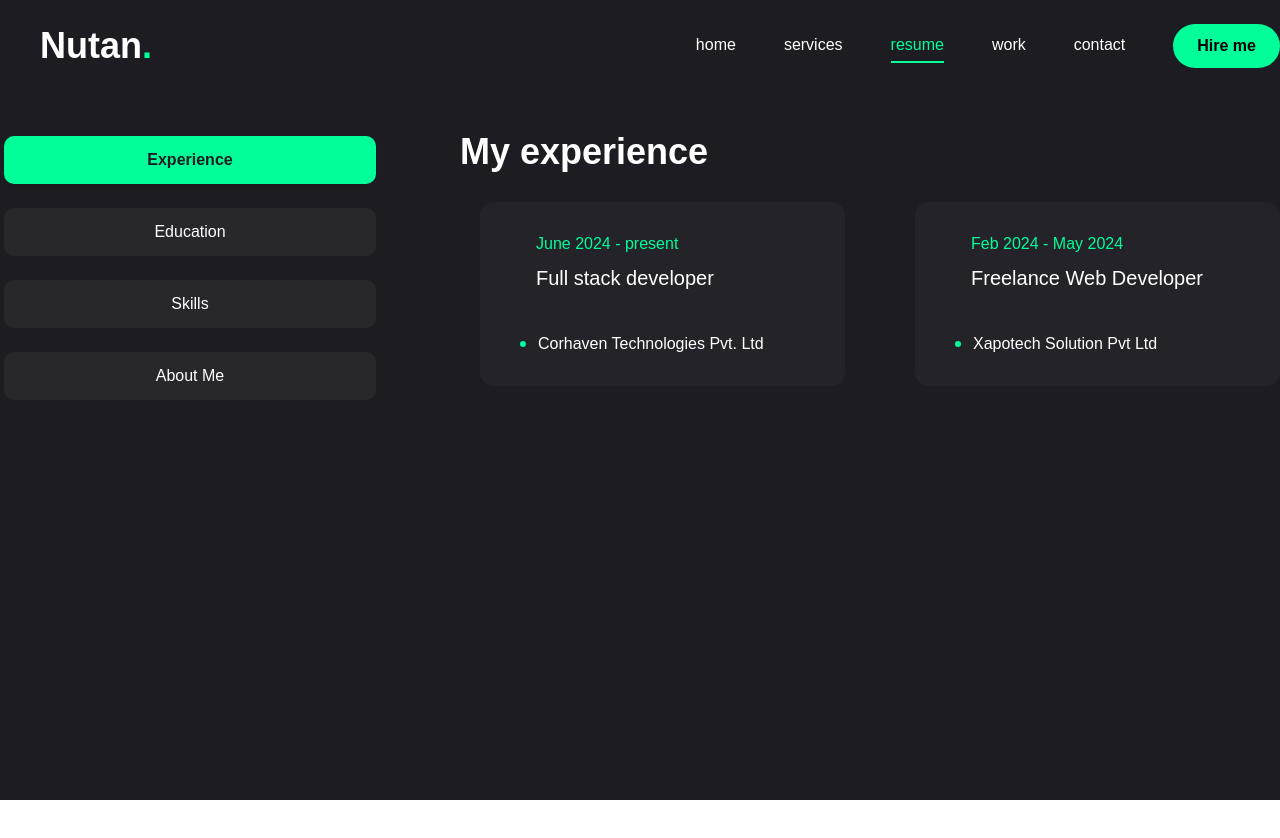
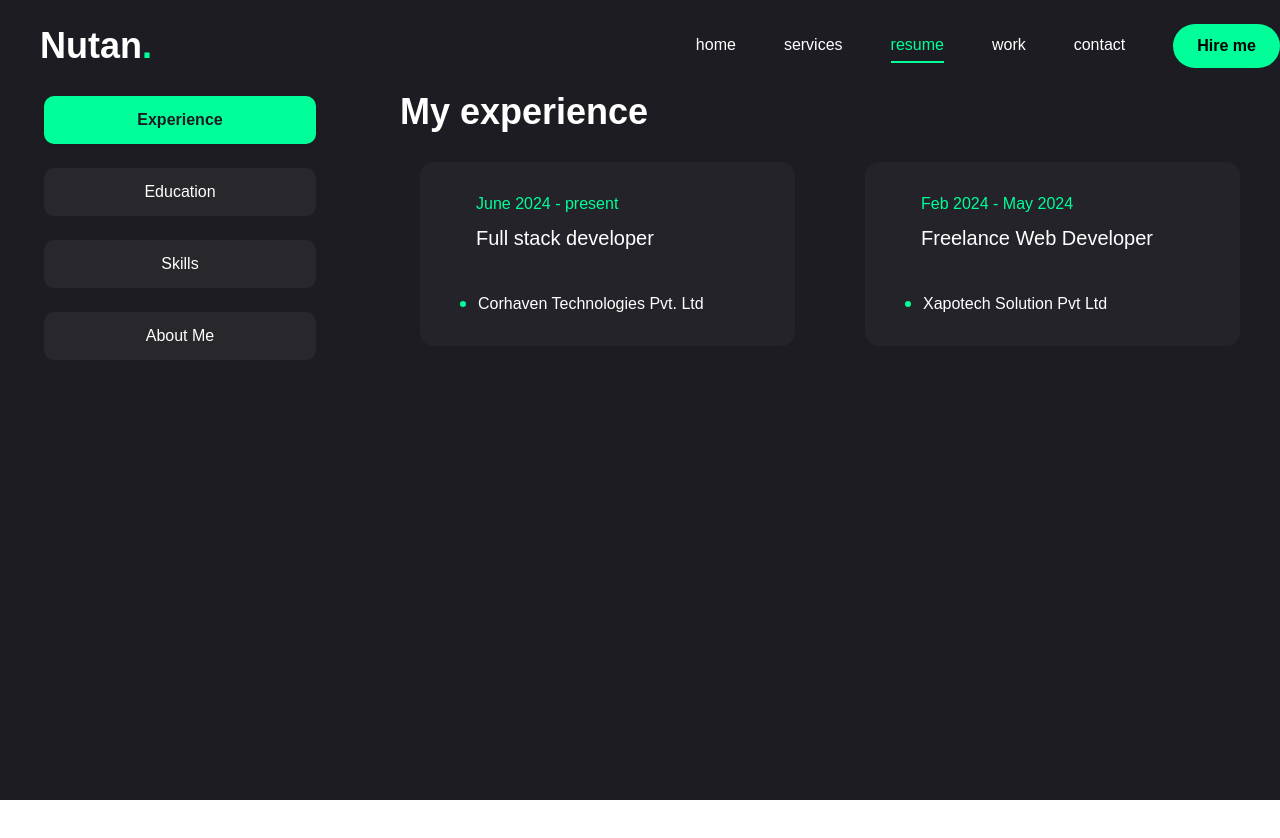
Before and after one commit to gnutan181/Portfolio-Nextjs, a Next.js app: page /resume in a window 1280 px wide. Shown: the top 838 px of the page. Before the commit the page ends 800 px from the top, so only its background shows below. Built offline with nearby package versions, Linux system fonts and the light colour scheme.

Commit message:
Initial commit

```diff
--- a/app/resume/page.jsx
+++ b/app/resume/page.jsx
@@ -220,20 +220,28 @@ const skillsData = [
         ease:"easeIn"
       }
     }}
-    className="min-h-[80vh] flex items-center justify-center py-12 xl:py-0"
+    // className="min-h-[80vh] flex items-center justify-center py-12 xl:py-0"
+          className="min-h-screen w-full overflow-x-hidden px-4 py-12 xl:py-0"
+
     >
-      <div className="container mx-auto">
+      {/* <div className="container mx-auto"> */}
+            <div className="container mx-auto max-w-[1200px]">
+
         <Tabs
         defaultValue="experience"
         className=" flex flex-col xl:flex-row gap-[60px] "
         >
-          <TabsList className="flex flex-col w-full max-w-[380px] mx-auto xl:mx-0 gap-6 ">
+          {/* <TabsList className="flex flex-col w-full max-w-[380px] mx-auto xl:mx-0 gap-6 "> */}
+                    <TabsList className="flex flex-col w-full xl:w-[280px] shrink-0 mx-auto xl:mx-0 gap-6">
+
             <TabsTrigger value="experience" className="hover:text-accent">Experience</TabsTrigger>
             <TabsTrigger value="education" className="hover:text-accent">Education</TabsTrigger>
             <TabsTrigger value="skills" className="hover:text-accent">Skills</TabsTrigger>
              <TabsTrigger value="about" className="hover:text-accent">About Me</TabsTrigger>
           </TabsList>
-          <div className="min-h-[70vh] w-full">
+          {/* <div className="min-h-[70vh] w-full"> */}
+                    <div className="flex-1 min-h-[70vh] w-full max-w-full overflow-x-hidden">
+
             {/*  experience */}
           <TabsContent value="experience" className="w-full sm:mx-5">
             <div className="flex flex-col gap-[30px] text-center xl:text-left">
@@ -296,35 +304,7 @@ h-[184px] py-6 px-10 rounded-xl flex flex-col justify-center items-center lg:ite
               </ScrollArea>
             </div>
           </TabsContent>
-          {/* skills */}
-          {/* <TabsContent value="skills" className="w-full">
 
-             <div className="flex flex-col gap-[30px] sm:px-2"
-             >
-             <h3 className="text-4xl font-bold sm:mx-2">{skills.title}</h3>
-
-             <p className="max-w-[600px] text-white/60 mx-auto xl:mx-0">{skills.description}</p>
-             <ul className="grid grid-cols-2 sm:grid-cols-3 sm:mx-3 md:grid-cols-4 xl:gap-[30px] " >
-              {skills.skillList.map((skill,index)=>{
-return <li key={index}>
-  <TooltipProvider delayDuration={100} >
-<Tooltip>
-  <TooltipTrigger className="w-full h-[150px] bg-[#232329] rounded-xl flex justify-center items-center group" onClick={(e) => e.stopPropagation()}>
-    <div className="text-6xl group-hover:text-accent transition-all duration-300">{skill.icon}</div>
-  </TooltipTrigger>
-  <TooltipContent>
-    <p className="capitalize">
-  {skill.name}
-    </p>
-  </TooltipContent>
-</Tooltip>
-  </TooltipProvider>
-
-  </li>
-              })}
-             </ul>
-             </div>
-          </TabsContent> */}
           <TabsContent value="skills" className="w-full">
   <div className="flex flex-col gap-[30px] xs:text-center ">
     <h3 className="text-4xl font-bold mx-4 xl:mx-0" >{skills.title}</h3>
```
